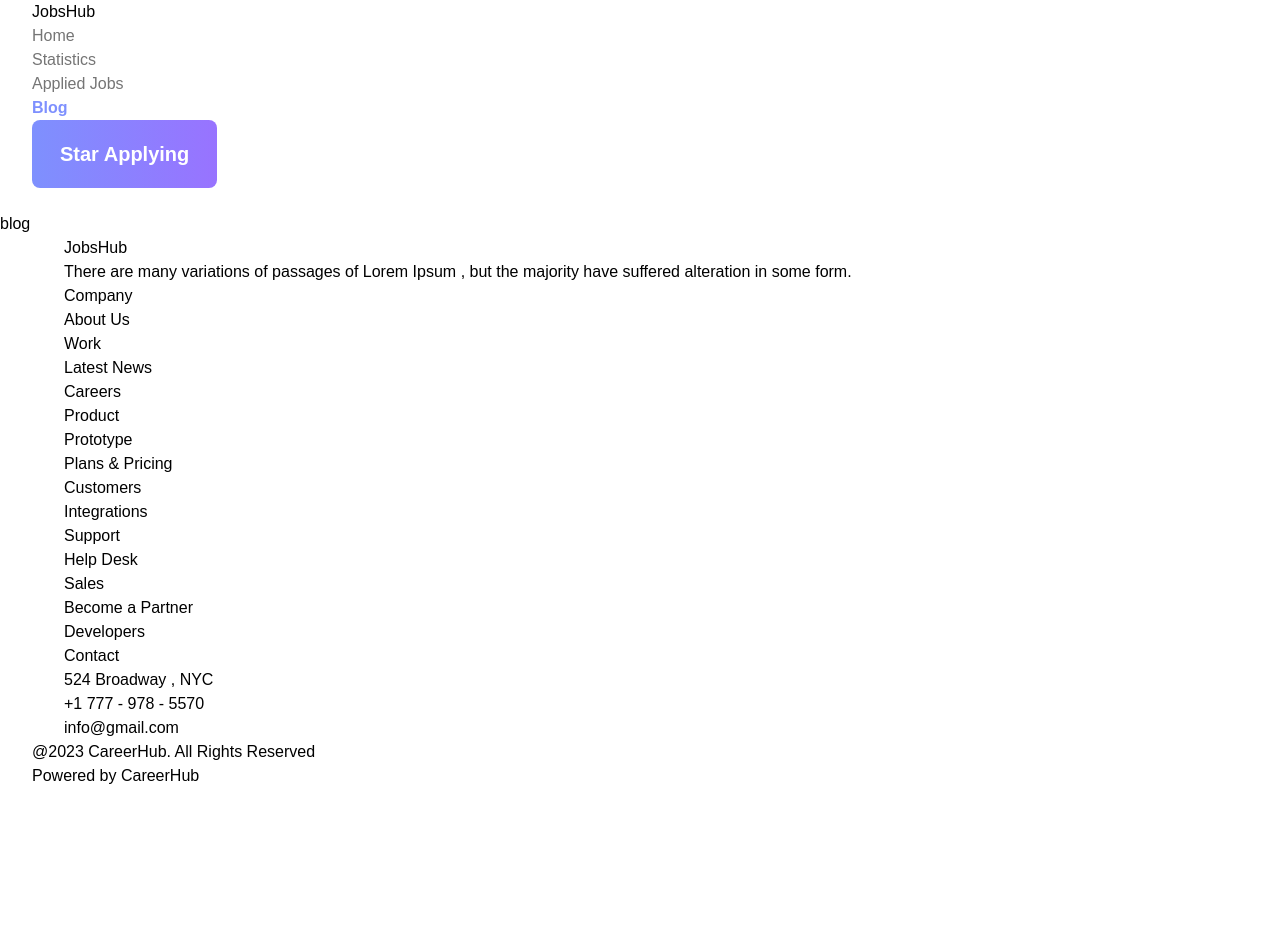
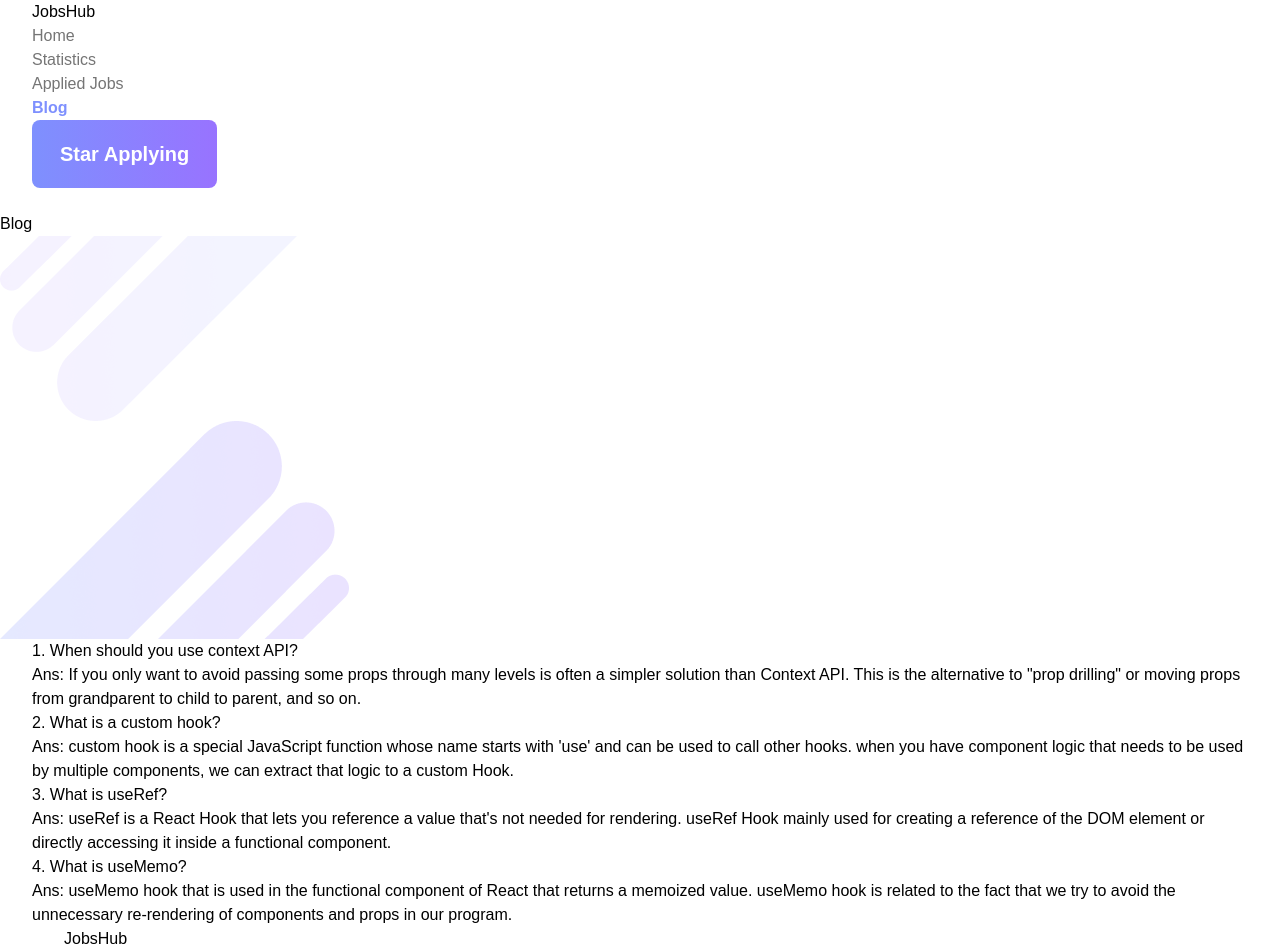
Before and after one commit to salimakhond/JobsHub_Starter, a React (Vite) app: page /blog in a window 1280 px wide. Shown: the top 952 px of the page. Before the commit the page ends 800 px from the top, so only its background shows below. Built offline with nearby package versions, Linux system fonts and the light colour scheme.

Commit message:
banner added

```diff
--- a/src/component/AppliedJobs/AppliedJobs.jsx
+++ b/src/component/AppliedJobs/AppliedJobs.jsx
@@ -2,6 +2,8 @@ import React, { useEffect, useState } from 'react';
 import { useLoaderData } from 'react-router-dom';
 import JobItem from '../JobItem/JobItem';
 import { getShoppingCart } from '../../utilities/fakedb';
+import vectorFirst from '../../assets/vector-1.png';
+import vectorSecond from '../../assets/vector.png';
 
 const AppliedJobs = () => {
     const features = useLoaderData();
@@ -23,13 +25,24 @@ const AppliedJobs = () => {
     }, [features])
 
     return (
+        <>
+            <div className='bg-gradient-to-r from-[#7e90fe0d] to-[#9873ff0d] py-28 pb-16 md:pb-20 lg:pt-48 lg:pb-32 relative'>
+                <h2 className='font-extrabold text-3xl text-[#1A1919] text-center'>Applied Jobs</h2>
+                <img className='absolute top-0 right-0 w-20 md:w-32 lg:w-80' src={vectorFirst} alt="" />
+                <img className='absolute bottom-0 left-0 w-20 md:w-32 lg:w-80' src={vectorSecond} alt="" />
+            </div>
             <div className='container my-16 md:my-24 lg:my-32'>
+                <div className='text-end mb-8'>
+                    <button className='btn-primary px-4 lg:py-3 lg:font-bold mr-6'>Onsite</button>
+                    <button className='btn-primary px-4 lg:py-3 lg:font-bold'>Remote</button>
+                </div>
                 <ul className='flex flex-col'>
                     {
                         cart.map(feature => <JobItem key={feature.id} feature={feature}></JobItem>)
                     }
                 </ul>
             </div>
+        </>
     );
 };
 
--- a/src/component/Blog/Blog.jsx
+++ b/src/component/Blog/Blog.jsx
@@ -1,8 +1,36 @@
 import React from 'react';
+import vectorFirst from '../../assets/vector-1.png';
+import vectorSecond from '../../assets/vector.png';
 
 const Blog = () => {
     return (
-        <div><h2>blog</h2></div>
+        <>
+            <div className='bg-gradient-to-r from-[#7e90fe0d] to-[#9873ff0d] py-28 pb-16 md:pb-20 lg:pt-48 lg:pb-32 relative'>
+                <h2 className='font-extrabold text-3xl text-[#1A1919] text-center'>Blog</h2>
+                <img className='absolute top-0 right-0 w-20 md:w-32 lg:w-80' src={vectorFirst} alt="" />
+                <img className='absolute bottom-0 left-0 w-20 md:w-32 lg:w-80' src={vectorSecond} alt="" />
+            </div>
+            <div className='container my-16 md:my-24 lg:my-32'>
+                <div className='mb-8'>
+                    <h3 className='text-[#1A1919] font-bold text-xl mb-4'>1. When should you use context API?
+                    </h3>
+                    <p className='text-[#757575] text-lg font-medium'>Ans: If you only want to avoid passing some props through many levels is often a simpler solution than Context API. This is the alternative to "prop drilling" or moving props from grandparent to child to parent, and so on.</p>
+                </div>
+                <div className='mb-8'>
+                    <h3 className='text-[#1A1919] font-bold text-xl mb-4'>2. What is a custom hook?</h3>
+                    <p className='text-[#757575] text-lg font-medium'>Ans: custom hook is a special JavaScript function whose name starts with 'use' and can be used to call other hooks. when you have component logic that needs to be used by multiple components, we can extract that logic to a custom Hook.</p>
+                </div>
+                <div className='mb-8'>
+                    <h3 className='text-[#1A1919] font-bold text-xl mb-4'>3. What is useRef?
+                    </h3>
+                    <p className='text-[#757575] text-lg font-medium'>Ans: useRef is a React Hook that lets you reference a value that's not needed for rendering. useRef Hook mainly used for creating a reference of the DOM element or directly accessing it inside a functional component.</p>
+                </div>
+                <div className=''>
+                    <h3 className='text-[#1A1919] font-bold text-xl mb-4'>4. What is useMemo?</h3>
+                    <p className='text-[#757575] text-lg font-medium'>Ans: useMemo hook that is used in the functional component of React that returns a memoized value. useMemo hook is related to the fact that we try to avoid the unnecessary re-rendering of components and props in our program.</p>
+                </div>
+            </div>
+        </>
     );
 };
 
--- a/src/component/ErrorPage/ErrorPage.jsx
+++ b/src/component/ErrorPage/ErrorPage.jsx
@@ -4,6 +4,7 @@ import { ExclamationTriangleIcon } from '@heroicons/react/24/solid';
 
 const ErrorPage = () => {
     const { error, status } = useRouteError();
+    console.log(status)
     return (
         <div className='flex items-center h-screen p-16 bg-gradient-to-r from-[#7e90fe0d] to-[#9873ff0d] text-[#757575]'>
             <div className='container flex flex-col items-center justify-center px-5 mx-auto my-8'>
--- a/src/component/Header/Header.jsx
+++ b/src/component/Header/Header.jsx
@@ -5,7 +5,7 @@ import { Bars3Icon, XMarkIcon } from '@heroicons/react/24/solid'
 const Header = () => {
     const [isMenuOpen, setIsMenuOpen] = useState(false)
     return (
-        <div className='bg-gradient-to-r from-[#7e90fe0d] to-[#9873ff0d]'>
+        <div className='absolute w-full top-0 left-0 z-10'>
             <div className='py-5 lg:py-10 container'>
                 <div className='relative flex items-center justify-between'>
                     <div className=''>
--- a/src/component/HeroArea/HeroArea.jsx
+++ b/src/component/HeroArea/HeroArea.jsx
@@ -3,7 +3,7 @@ import heroImg from '../../assets/hero-img.png'
 const HeroArea = () => {
     return (
         <div className='bg-gradient-to-r from-[#7e90fe0d] to-[#9873ff0d]'>
-            <div className='lg:flex justify-center items-center gap-16 px-4 md:px-8 mx-auto sm:max-w-xl md:max-w-full lg:max-w-screen-xl'>
+            <div className='lg:flex justify-center items-center gap-16 px-4 md:px-8 mx-auto sm:max-w-xl md:max-w-full lg:max-w-screen-xl pt-40'>
                 <div className='lg:w-1/2'>
                     <h2 className='text-[#1A1919] font-extrabold text-4xl md:text-7xl mb-6'>One Step Closer To Your <br /> <span className='text-[#7E90FE]'>Dream Job</span></h2>
                     <p className='text-[#757575] font-medium text-lg mb-8 mr-10'>Explore thousands of job opportunities with all the information you need. Its your future. Come find it. Manage all your job application from start to finish.</p>
@@ -14,7 +14,6 @@ const HeroArea = () => {
                 </div>
             </div>
         </div>
-
     );
 };
 
--- a/src/component/JobDetails/JobDetails.jsx
+++ b/src/component/JobDetails/JobDetails.jsx
@@ -3,6 +3,8 @@ import { useLoaderData, useParams } from 'react-router-dom';
 import { addToDb } from '../../utilities/fakedb';
 import { MapPinIcon, CurrencyDollarIcon, EnvelopeIcon, PhoneIcon, CalendarDaysIcon } from '@heroicons/react/24/solid';
 import toast from 'react-hot-toast';
+import vectorFirst from '../../assets/vector-1.png';
+import vectorSecond from '../../assets/vector.png';
 
 const JobDetails = () => {
     const dynamic = useParams();
@@ -27,6 +29,12 @@ const JobDetails = () => {
 
 
     return (
+        <>
+            <div className='bg-gradient-to-r from-[#7e90fe0d] to-[#9873ff0d] py-28 pb-16 md:pb-20 lg:pt-48 lg:pb-32 relative'>
+                <h2 className='font-extrabold text-3xl text-[#1A1919] text-center'>Job Details</h2>
+                <img className='absolute top-0 right-0 w-20 md:w-32 lg:w-80' src={vectorFirst} alt="" />
+                <img className='absolute bottom-0 left-0 w-20 md:w-32 lg:w-80' src={vectorSecond} alt="" />
+            </div>
             <div className='container my-16 md:my-24 lg:my-32 lg:flex lg:gap-6'>
                 <div className='lg:w-2/3'>
                     <h4 className='text-[#1A1919] font-extrabold text-lg mb-6'>Job Description: <span className='text-[#757575] font-medium text-base'>{description}</span></h4>
@@ -68,6 +76,7 @@ const JobDetails = () => {
                     <button onClick={() => handleAddToCart(featureDetails)} className='btn-primary mt-6 w-full'>Apply Now</button>
                 </div>
             </div>
+        </>
     );
 };
 
--- a/src/component/Statistics/Statistics.jsx
+++ b/src/component/Statistics/Statistics.jsx
@@ -1,13 +1,20 @@
 import React from 'react';
 import { useLoaderData } from 'react-router-dom';
 import { AreaChart, Area, XAxis, YAxis, CartesianGrid, Tooltip, ResponsiveContainer, Line } from 'recharts';
-
+import vectorFirst from '../../assets/vector-1.png';
+import vectorSecond from '../../assets/vector.png';
 
 const Statistics = () => {
 
     const data = useLoaderData();
 
     return (
+        <>
+            <div className='bg-gradient-to-r from-[#7e90fe0d] to-[#9873ff0d] py-28 pb-16 md:pb-20 lg:pt-48 lg:pb-32 relative'>
+                <h2 className='font-extrabold text-3xl text-[#1A1919] text-center'>Statistics</h2>
+                <img className='absolute top-0 right-0 w-20 md:w-32 lg:w-80' src={vectorFirst} alt="" />
+                <img className='absolute bottom-0 left-0 w-20 md:w-32 lg:w-80' src={vectorSecond} alt="" />
+            </div>
             <div className='container my-16 md:my-24 lg:my-32'>
                 <ResponsiveContainer width='100%' aspect={3}>
                     <AreaChart
@@ -30,6 +37,7 @@ const Statistics = () => {
                     </AreaChart>
                 </ResponsiveContainer>
             </div>
+        </>
     );
 };
 
```
Also changed, not shown: src/assets/vector-1.png (added), src/assets/vector.png (added). Lines whose indentation alone changed are shown as unchanged.
